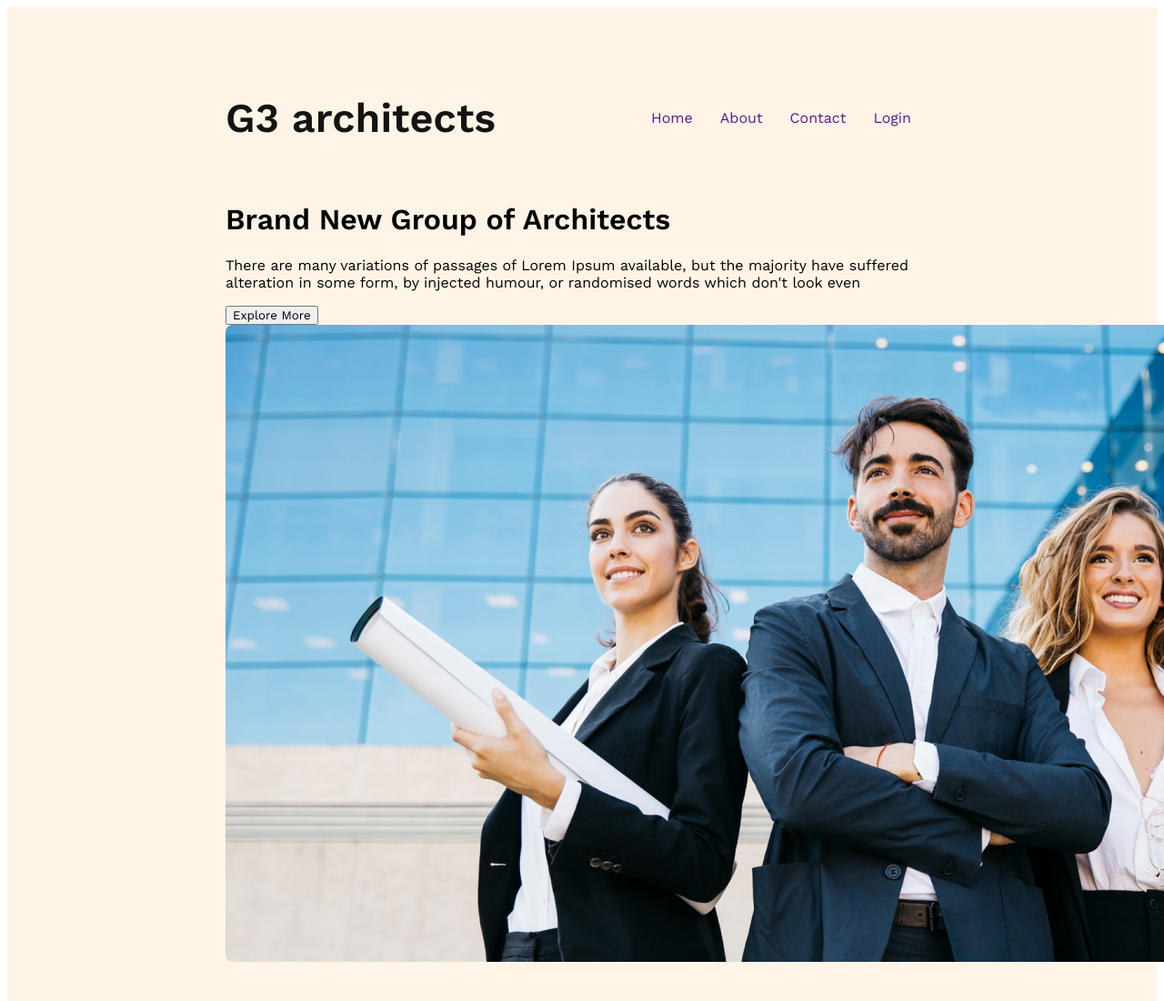
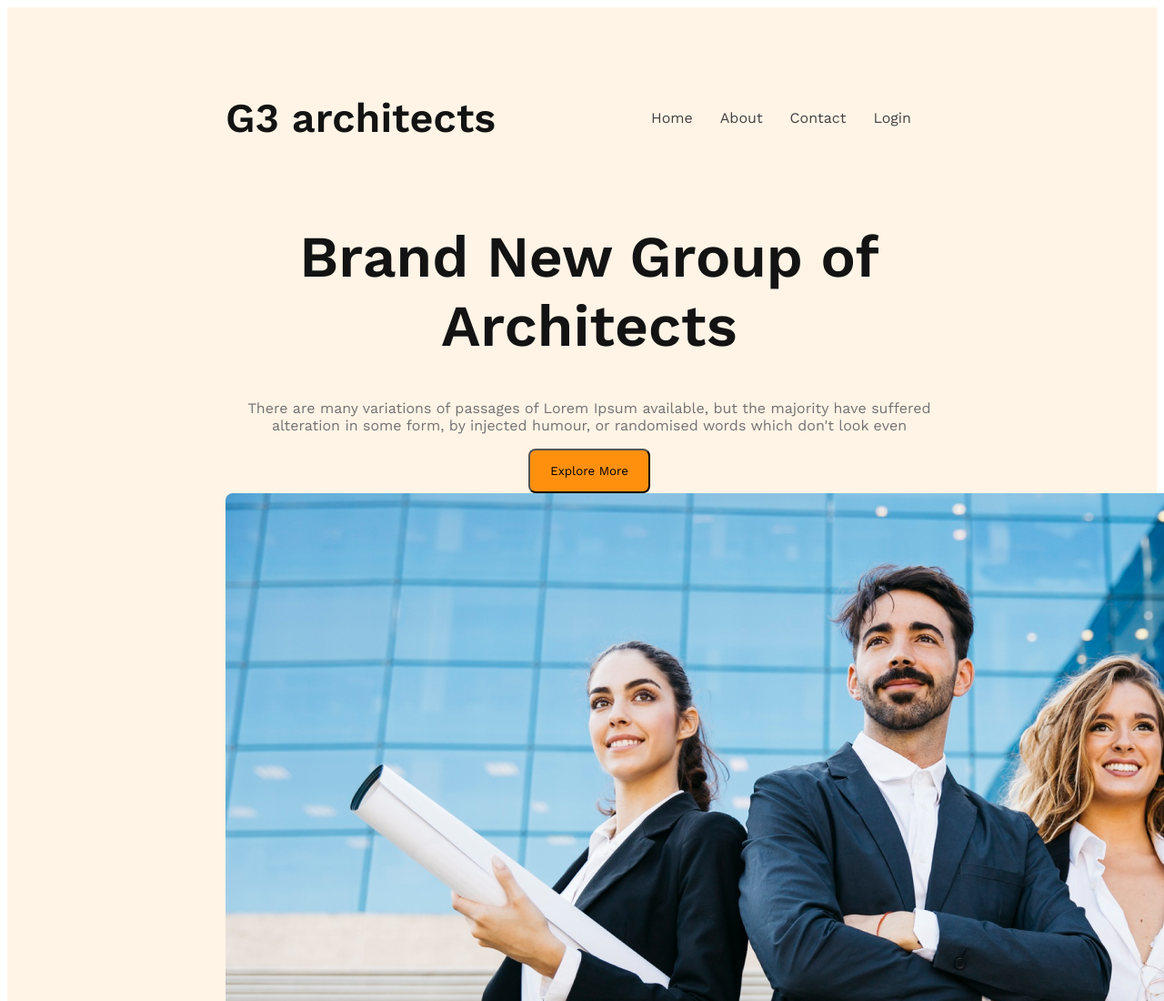
Before and after one commit to rony-1234/g3-architects-website, a plain HTML site: page index.html in a window 1280 px wide. Shown: the top 1100 px of the page at 91% size. Drawn offline with nearby package versions, Linux system fonts and the light colour scheme; a web font is replaced by a local one.

Commit message:
banner content added

```diff
--- a/css/style.css
+++ b/css/style.css
@@ -1,7 +1,15 @@
 /* work sans font set up */
 @import url('https://fonts.googleapis.com/css2?family=Fira+Sans:ital,wght@1,300&family=Golos+Text:wght@500;700&family=Labrada&family=Lato:ital,wght@0,400;1,400;1,700&family=Lora:ital,wght@1,500&family=Open+Sans:ital,wght@1,600&family=Roboto+Condensed&family=Ubuntu&family=Work+Sans:wght@400;500;600&display=swap');
-*{font-family: 'Ubuntu', sans-serif;
-font-family: 'Work Sans', sans-serif; }
+
+ /* shared styles */
+*{
+   font-family: 'Ubuntu', sans-serif;
+   font-family: 'Work Sans', sans-serif; }
+.btn-primary{
+    border-radius: 8px;
+    background: #FF900E;
+    padding: 15px 22px;
+}
 /* header */
 
 header{
@@ -26,8 +34,31 @@ nav > ul{
 }
 nav li{
     list-style: none;
+    margin-right: 30px;
 }
 nav li a{
     text-decoration: none;
-    margin-right: 30px;
+    color: #424242;
+    font-size: 1rem;
 }
+
+/* banner section */
+.banner-content{
+    text-align: center;
+     margin: 0 auto;
+     width: 800px;
+
+}
+.banner-title{
+    color:#131313 ;
+    text-align: center;
+    font-size: 4rem;
+    font-weight: 700;
+}
+.banner-description{
+    color: #727272;
+    text-align: center;
+    font-size: 1rem;
+    font-weight: 400;
+
+}
--- a/index.html
+++ b/index.html
@@ -19,10 +19,12 @@
         </nav>
 
         <div class="banner-section">
+            <div class="banner-content">
             <h1 class="banner-title">Brand New Group of Architects
                 </h1>
                 <p class="banner-description">There are many variations of passages of Lorem Ipsum available, but the majority have suffered alteration in some form, by injected humour, or randomised words which don't look even</p>
                 <button class="btn-primary">Explore More</button>
+                </div>
              <img src="/images/banner.png" alt="banner section">
         </div>
     <main></main>
```
